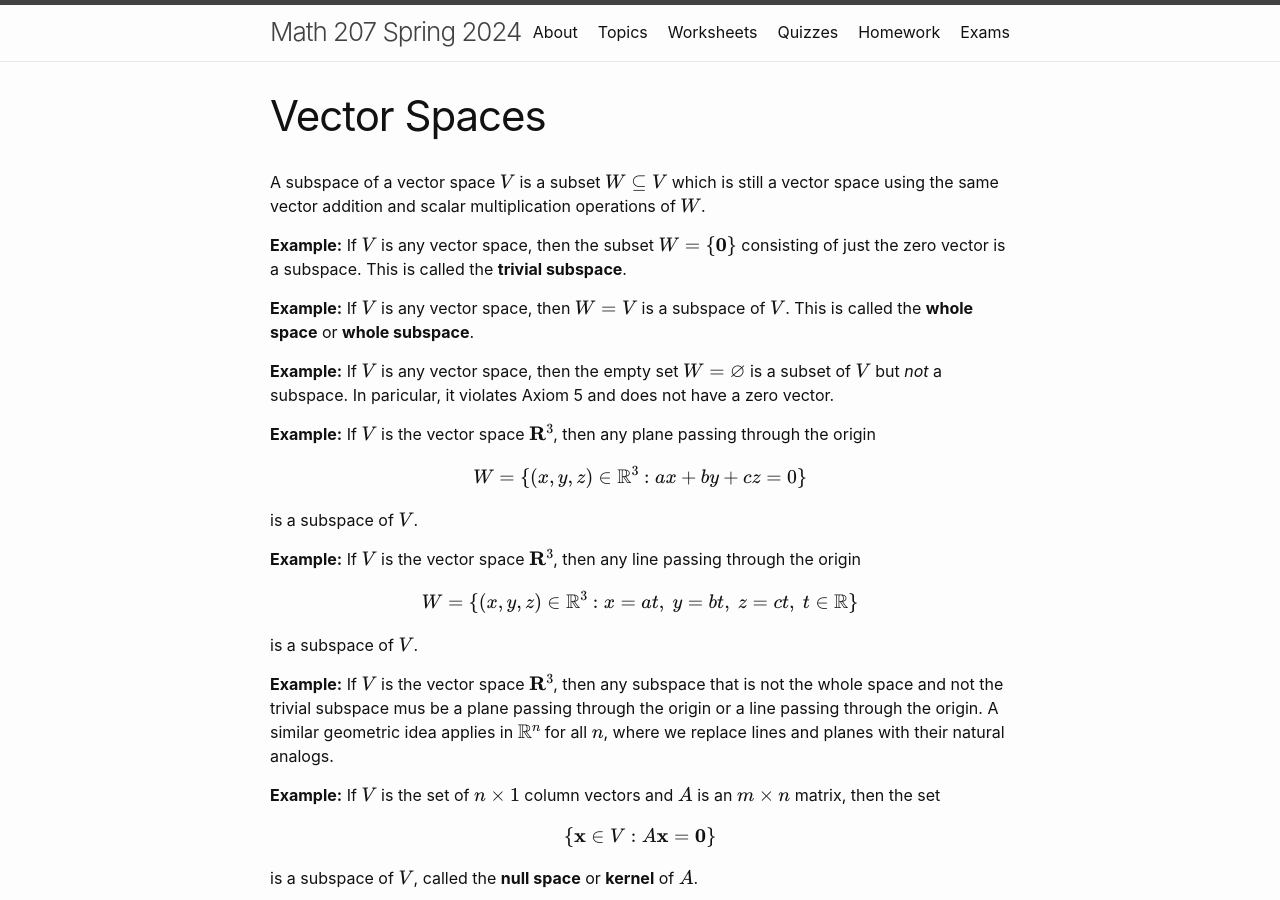
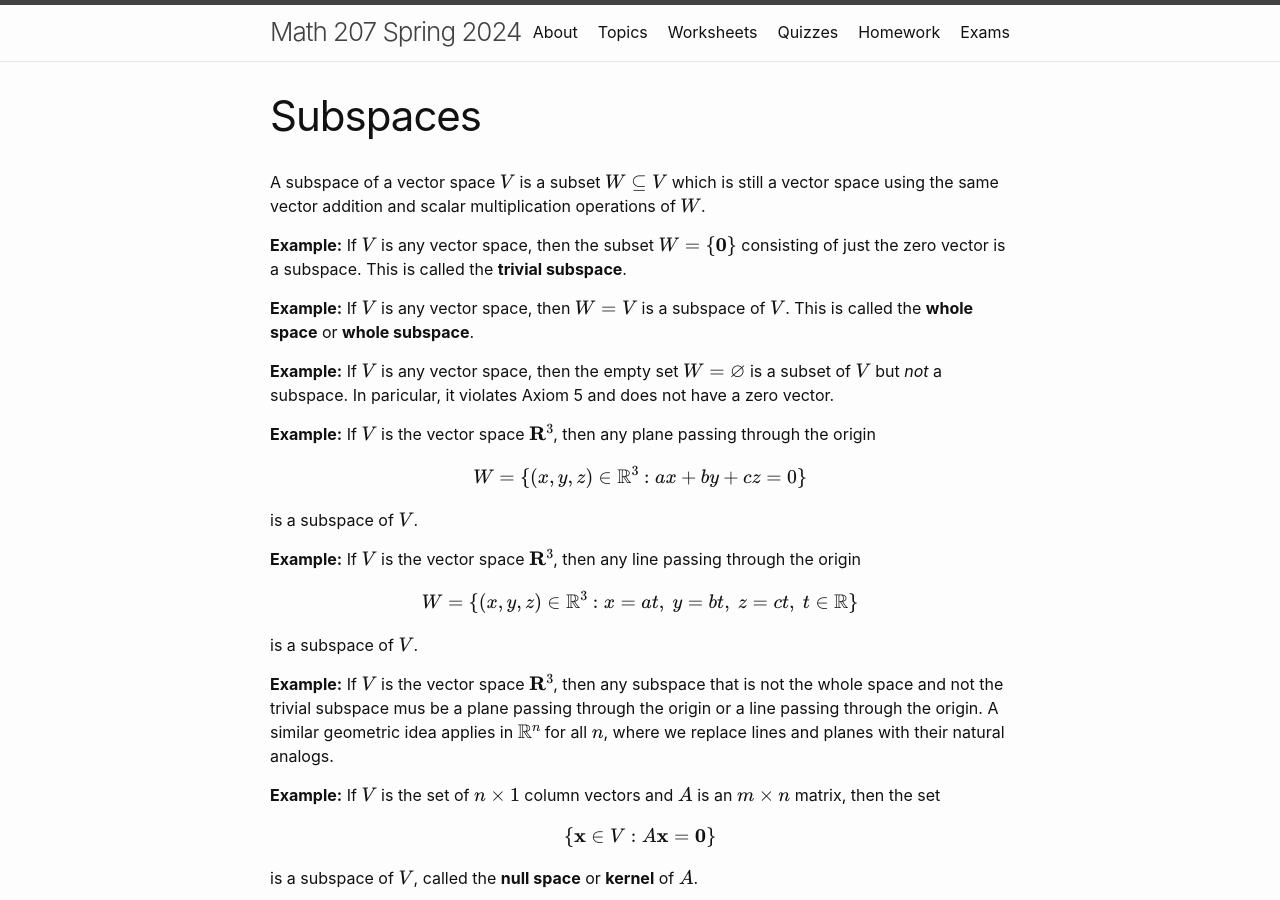
Before and after one commit to wcasper/math207spring2024, a Jekyll site: the page built from _topics/011-subspaces.md, in a window 1280 px wide and 900 px high. Built offline with Jekyll 4.4.1, drawn with Linux system fonts in a browser that asks for light colours.

Commit message:
fixed title

```diff
--- a/_topics/011-subspaces.md
+++ b/_topics/011-subspaces.md
@@ -1,6 +1,6 @@
 ---
 layout: page
-title: Vector Spaces
+title: Subspaces
 ---
 
 A subspace of a vector space $$V$$ is a subset $$W\subseteq V$$ which is still a vector space using the same vector addition and scalar multiplication operations of $$W$$.
```
